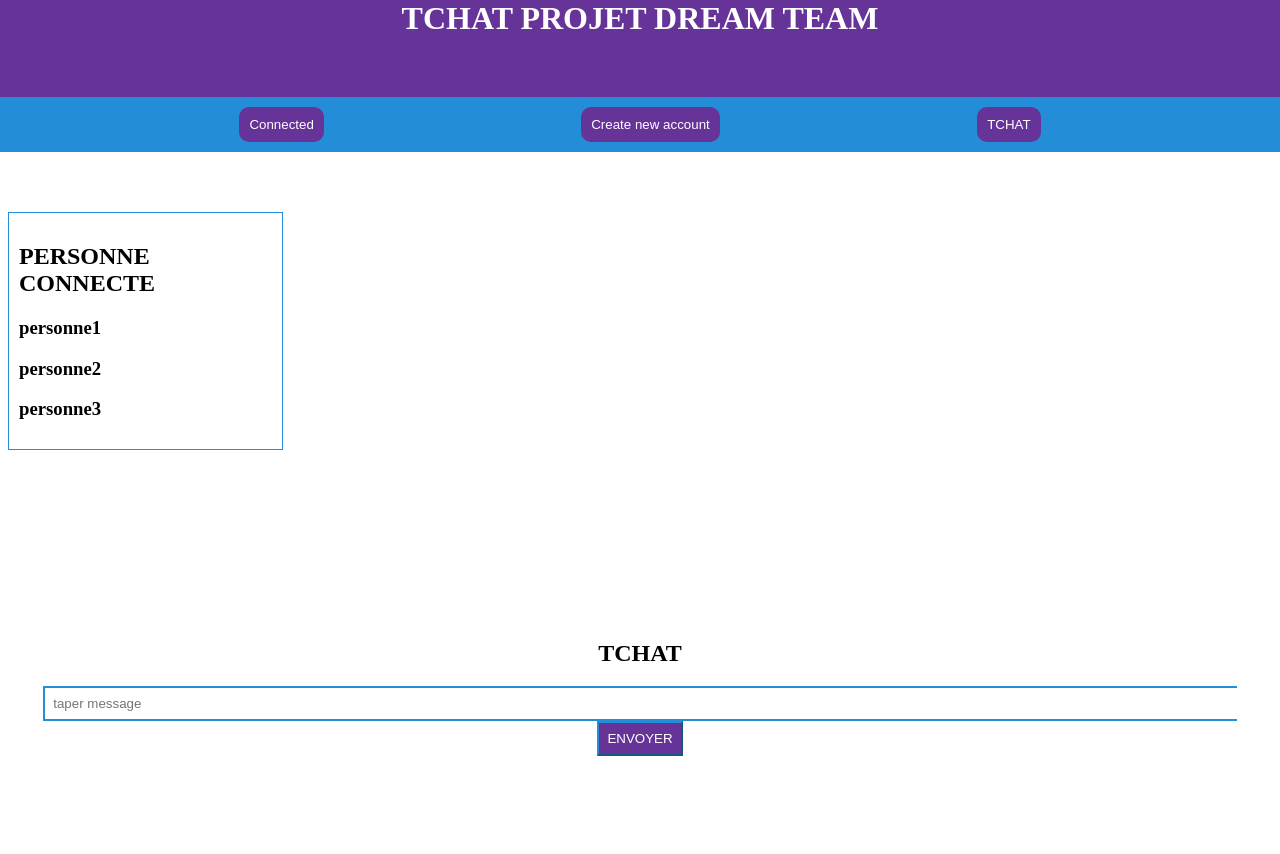
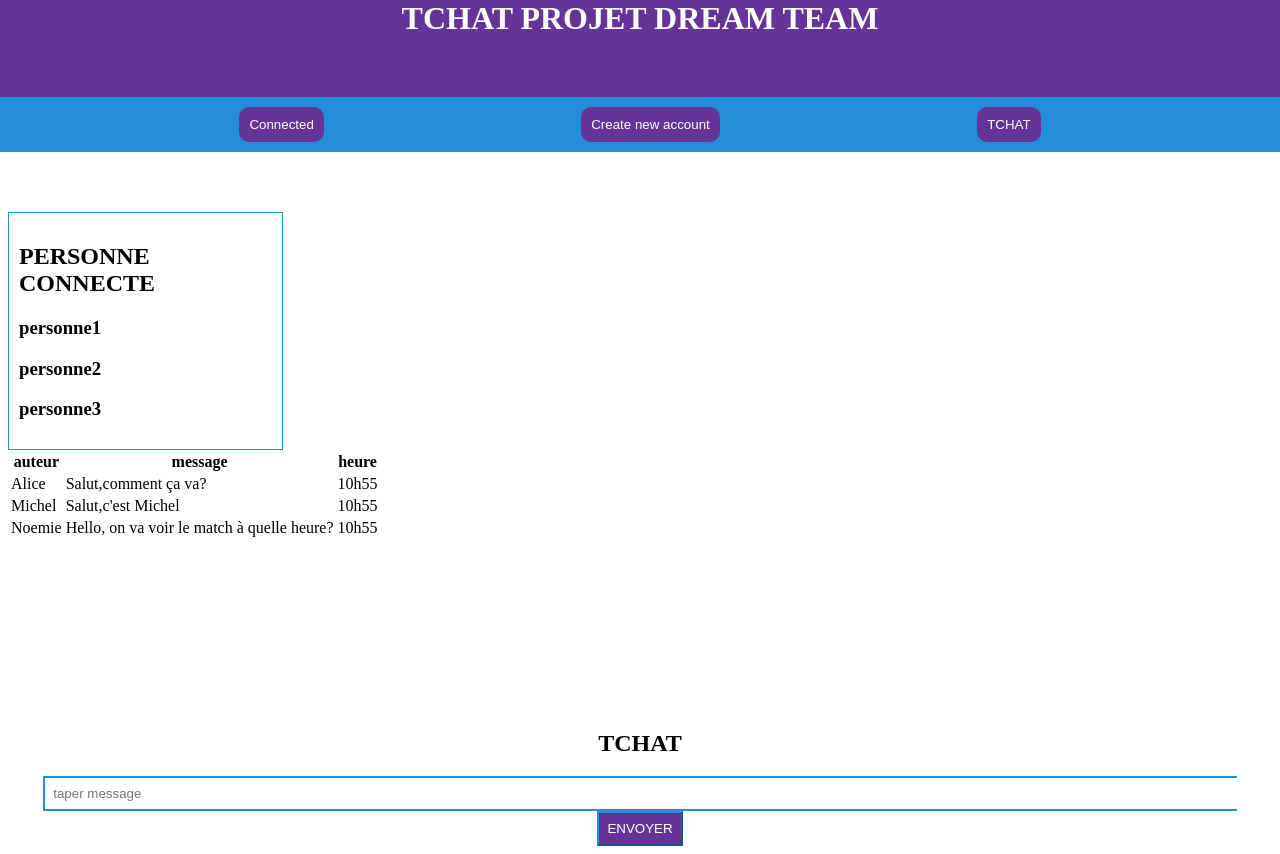
Before and after one commit to sebou25/tp-angular-chat, an Angular app: page /displayMsg in a window 1280 px wide. Before the commit the page ends 800 px from the top, so only its background shows below. Built offline with nearby package versions, Linux system fonts and the light colour scheme.

Commit message:
Modification message component

```diff
--- a/src/app/creat-count/creat-count.component.html
+++ b/src/app/creat-count/creat-count.component.html
@@ -8,7 +8,7 @@
     <input type="text" placeholder="Nom" autofocus required>
 
     <label>Entrer votre pseudo</label>
-    <input type="text" placeholder="Speudo" autofocus required>
+    <input type="text" placeholder="Pseudo" autofocus required>
 
     <label>Entrer votre password</label>
     <input type="text" placeholder="Password" required>
--- a/src/app/display-msg/display-msg.component.html
+++ b/src/app/display-msg/display-msg.component.html
@@ -1,5 +1,3 @@
-
-
 <div class="titrePerConct">
   <h2>PERSONNE CONNECTE</h2>
   <h3>personne1</h3>
@@ -8,10 +6,22 @@
 </div>
 <div class="recpMsg">
 
+  <table>
+    <tr>
+      <th>auteur</th>
+      <th>message</th>
+      <th>heure</th>
+    </tr>
+    <tr *ngFor = "let msg of messages">
+        <td>{{msg.auteur}}</td>
+        <td>{{msg.message}}</td>
+        <td>{{msg.heure}}</td>
+    </tr>
+  </table>
+
 </div>
-
 <div class="titreTchat">
   <h2 class="titreTchat">TCHAT</h2>
-
-    <input class="boiteMsg" type="text" placeholder="taper message"><button class="btEnv">ENVOYER</button>
+  <input class="boiteMsg" type="text" placeholder="taper message">
+  <button class="btEnv">ENVOYER</button>
 </div>
--- a/src/app/display-msg/display-msg.component.ts
+++ b/src/app/display-msg/display-msg.component.ts
@@ -1,4 +1,5 @@
 import { Component, OnInit } from '@angular/core';
+import { InjectTabService} from '../inject-tab.service';
 
 @Component({
   selector: 'app-display-msg',
@@ -6,10 +7,18 @@ import { Component, OnInit } from '@angular/core';
   styleUrls: ['./display-msg.component.css']
 })
 export class DisplayMsgComponent implements OnInit {
-
   constructor() { }
+  // messages;
+    messages = [
+      {auteur: "Alice", message:"Salut,comment ça va?", heure:"10h55"},
+      {auteur: "Michel", message:"Salut,c'est Michel", heure:"10h55"},
+      {auteur: "Noemie", message:"Hello, on va voir le match à quelle heure?", heure:"10h55"},
+    ];
 
   ngOnInit() {
+
+    // this.messages = InjectTabService.msgTab();
+
   }
 
 }
```
Lines whose indentation alone changed are shown as unchanged.
